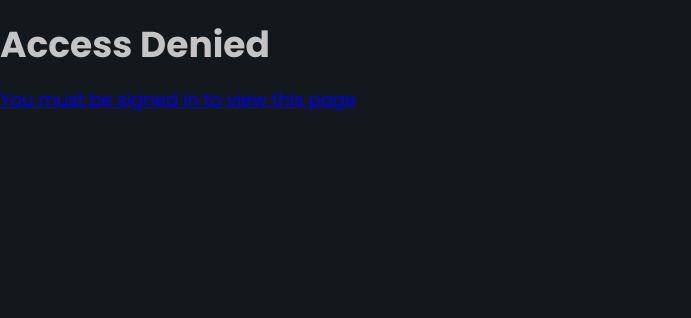
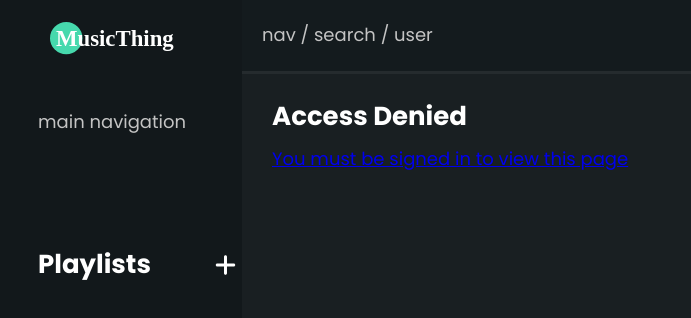
Before and after one commit to neilhsmith/music-thing, a Next.js app: page /app in a window 1280 px wide. Shown: the top 318 px of the page, without its empty margins (0-691 px from the left). Built offline with nearby package versions, Linux system fonts and the light colour scheme; no server answers.

Commit message:
setup AppLayout, add fontawesome, add size prop to Button

```diff
--- a/components/button.tsx
+++ b/components/button.tsx
@@ -3,16 +3,18 @@ import styled from "styled-components";
 import { lighten } from "polished";
 
 type ButtonProps = {
-  color?: "primary" | "secondary" | "warning" | "danger";
+  color?: "primary" | "secondary" | "warning" | "danger" | "transparent";
+  inline?: boolean;
+  size?: "xs" | "sm" | "md" | "lg" | "xl";
 };
 
 export const Button = styled.button<ButtonProps>`
-  width: 100%;
-  padding: 1rem 2rem;
+  width: ${(props) => (props.inline! ? "auto" : "100%")};
   cursor: pointer;
   border-radius: 8px;
   font-size: 1.8rem;
   font-weight: ${(props) => props.theme.weights.accent};
+  padding: ${(props) => paddingCssFromSize(props.size || "md")};
   color: ${(props) => props.theme.buttons.fgs[props.color!]};
   background-color: ${(props) => props.theme.buttons.bgs[props.color!]};
   border-color: ${(props) => props.theme.buttons.bgs[props.color!]};
@@ -29,4 +31,14 @@ export const Button = styled.button<ButtonProps>`
 
 Button.defaultProps = {
   color: "secondary",
+  inline: false,
+  size: "md",
 };
+
+const paddingCssFromSize = (size: "xs" | "sm" | "md" | "lg" | "xl") => {
+  if (size === "xs") return "0";
+  if (size === "sm") return ".5rem 1rem";
+  if (size === "md") return "1rem 2rem";
+  if (size === "lg") return "1.2rem 2.4rem";
+  if (size === "xl") return "1.4rem 2.65rem";
+};
--- /dev/null
+++ b/components/layouts/app.tsx
@@ -0,0 +1,88 @@
+import { ReactNode } from "react";
+import styled from "styled-components";
+import Image from "next/image";
+import { FontAwesomeIcon } from "@fortawesome/react-fontawesome";
+import { FlexBox } from "../flexBox";
+import { Button } from "../button";
+import { faPlus } from "@fortawesome/free-solid-svg-icons";
+
+export const AppLayout = ({ children }: { children: ReactNode }) => {
+  return (
+    <FlexBox element="main" width="100%" height="100%">
+      <Sidebar>
+        <TopBar>
+          <Logo>
+            <Image
+              src="/logo.svg"
+              alt="MusicThing logo"
+              layout="fill"
+              objectFit="contain"
+            />
+          </Logo>
+        </TopBar>
+        <NavWrapper>main navigation</NavWrapper>
+        <PlaylistsWrapper>
+          <FlexBox justifyContent="space-between" alignItems="center">
+            <h1>Playlists</h1>
+            <Button disabled inline color="transparent" size="xs">
+              <FontAwesomeIcon icon={faPlus} size="lg" />
+            </Button>
+          </FlexBox>
+        </PlaylistsWrapper>
+      </Sidebar>
+      <Main>
+        <TopBar>
+          <HeaderPanel>nav / search / user</HeaderPanel>
+        </TopBar>
+        <AppPanel>{children}</AppPanel>
+      </Main>
+    </FlexBox>
+  );
+};
+
+const Sidebar = styled(FlexBox)`
+  min-width: 242px;
+  width: 21%;
+  max-width: 353px;
+  flex-direction: column;
+  background-color: ${(props) => props.theme.colors.bg1};
+`;
+const NavWrapper = styled.section`
+  margin: 3rem 3.8rem 7rem 3.8rem;
+`;
+const PlaylistsWrapper = styled.section`
+  margin: 3rem 4px 2rem 3.8rem;
+`;
+
+const TopBar = styled.div`
+  width: 100%;
+  height: 82px;
+`;
+const HeaderPanel = styled(FlexBox)`
+  flex-direction: row;
+  align-items: center;
+  height: 100%;
+  padding: 0 2rem;
+  background-color: ${(props) => props.theme.colors.bg2};
+  border-bottom: 3px solid ${(props) => props.theme.colors.bg4};
+`;
+
+const Logo = styled.div`
+  height: 100%;
+  position: relative;
+  margin: 0 5rem;
+`;
+
+const Main = styled(FlexBox)`
+  width: 100%;
+  height: 100%;
+  flex-direction: column;
+`;
+
+const AppPanel = styled(FlexBox)`
+  flex-direction: column;
+  width: 100%;
+  height: 100%;
+  padding: 1rem 3rem;
+  background-color: ${(props) => props.theme.colors.bg3};
+`;
--- a/package.json
+++ b/package.json
@@ -8,6 +8,9 @@
     "lint": "next lint"
   },
   "dependencies": {
+    "@fortawesome/fontawesome-svg-core": "^1.3.0",
+    "@fortawesome/free-solid-svg-icons": "^6.0.0",
+    "@fortawesome/react-fontawesome": "^0.1.17",
     "formik": "^2.2.9",
     "next": "12.0.10",
     "next-auth": "^4.2.1",
--- a/pages/_app.tsx
+++ b/pages/_app.tsx
@@ -6,6 +6,10 @@ import { Session } from "next-auth";
 import { createGlobalStyle, ThemeProvider } from "styled-components";
 import { normalize } from "polished";
 import { darkTheme as theme } from "../themes";
+import { config as fontAwesomeConfig } from "@fortawesome/fontawesome-svg-core";
+import "@fortawesome/fontawesome-svg-core/styles.css";
+
+fontAwesomeConfig.autoAddCss = false;
 
 const GlobalStyle = createGlobalStyle`
   ${normalize()}
@@ -31,6 +35,26 @@ const GlobalStyle = createGlobalStyle`
   #__next {
     height: 100%;
   }
+
+  h1, h2, h3, h4, h5, h6 {
+    color: ${() => theme.colors.textActive};
+  }
+  h1 {
+    font-size: 2.6rem;
+  }
+  h2 {
+    font-size: 2.4rem;
+  }
+  h3 {
+    font-size: 2.2rem;
+  }
+  h4 {
+    font-size: 2rem;
+  }
+
+  p {
+    margin-top: 0;
+  }
 `;
 
 export type NextPageWithLayout = NextPage & {
@@ -49,13 +73,15 @@ export default function MyApp({
 }: AppPropsWithSessionAndLayout) {
   const getLayout = Component.getLayout ?? ((page) => page);
 
-  return getLayout(
+  return (
     <>
       <GlobalStyle />
       <ThemeProvider theme={theme}>
-        <SessionProvider session={session}>
-          <Component {...pageProps} />
-        </SessionProvider>
+        {getLayout(
+          <SessionProvider session={session}>
+            <Component {...pageProps} />
+          </SessionProvider>
+        )}
       </ThemeProvider>
     </>
   );
--- a/pages/app.tsx
+++ b/pages/app/index.tsx
@@ -1,9 +1,11 @@
-import type { NextPage } from "next";
+import { ReactElement } from "react";
+import type { NextPageWithLayout } from "../_app";
 import Link from "next/link";
 import { useSession } from "next-auth/react";
-import AccessDenied from "../components/accessDenied";
+import { AppLayout } from "../../components/layouts/app";
+import AccessDenied from "../../components/accessDenied";
 
-const App: NextPage = () => {
+const App: NextPageWithLayout = () => {
   const { data: session, status } = useSession();
 
   if (status === "unauthenticated") {
@@ -22,4 +24,6 @@ const App: NextPage = () => {
   );
 };
 
+App.getLayout = (page: ReactElement) => <AppLayout>{page}</AppLayout>;
+
 export default App;
--- a/themes/dark.ts
+++ b/themes/dark.ts
@@ -22,12 +22,14 @@ export const darkTheme: DefaultTheme = {
       secondary: "#E5E5E5",
       danger: "#DC3545",
       warning: "#EB9C53",
+      transparent: "transparent",
     },
     fgs: {
       primary: "#FFFFFF",
       secondary: "#141B1E",
       danger: "#FFFFFF",
       warning: "#FFFFFF",
+      transparent: "#FFFFFF",
     },
   },
   fonts: {
--- a/types/styled.d.ts
+++ b/types/styled.d.ts
@@ -24,12 +24,14 @@ declare module "styled-components" {
         secondary: string;
         danger: string;
         warning: string;
+        transparent: string;
       };
       fgs: {
         primary: string;
         secondary: string;
         danger: string;
         warning: string;
+        transparent: string;
       };
     };
 
```
Also changed, not shown: 1 other file (tests, documents, lock files or other folders).
